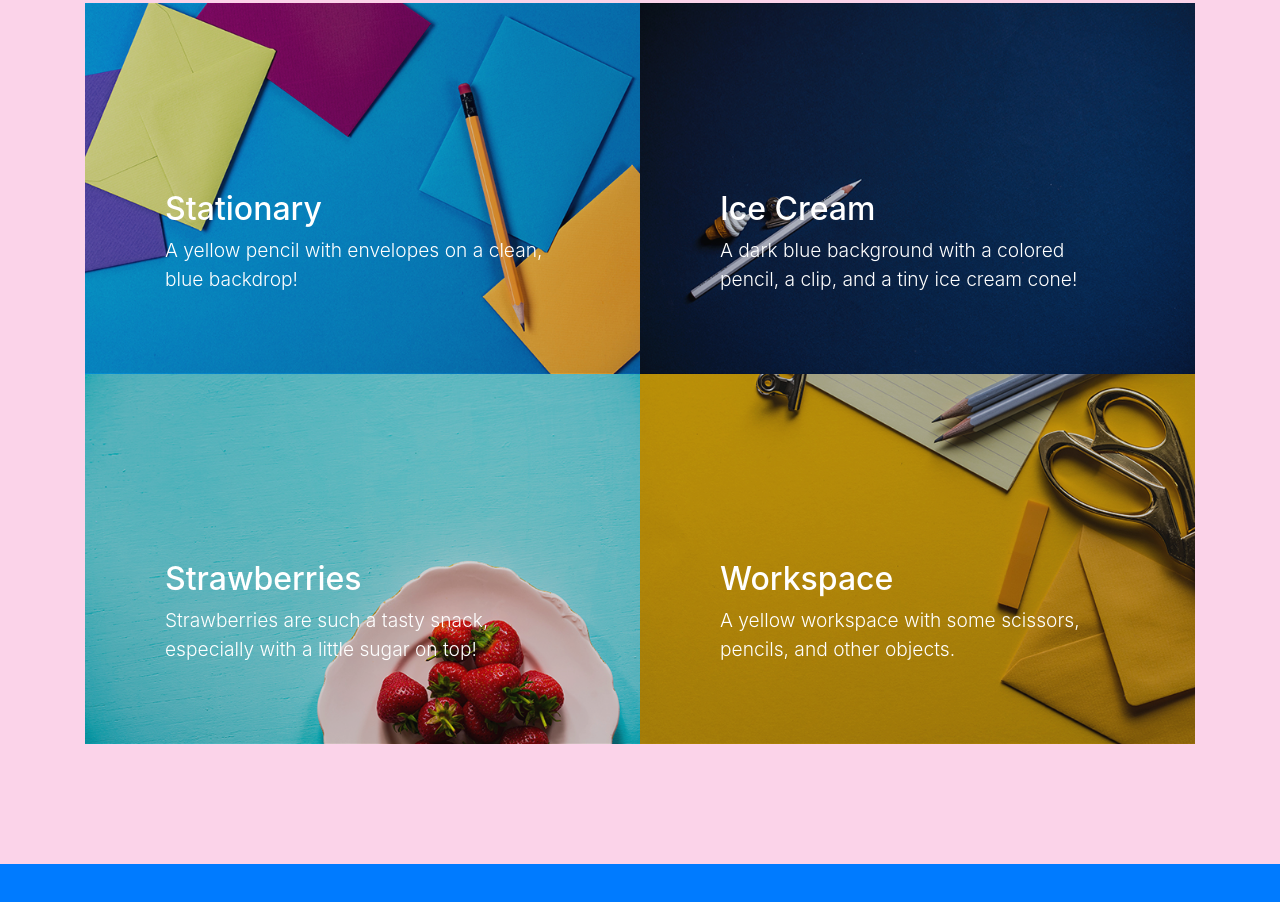
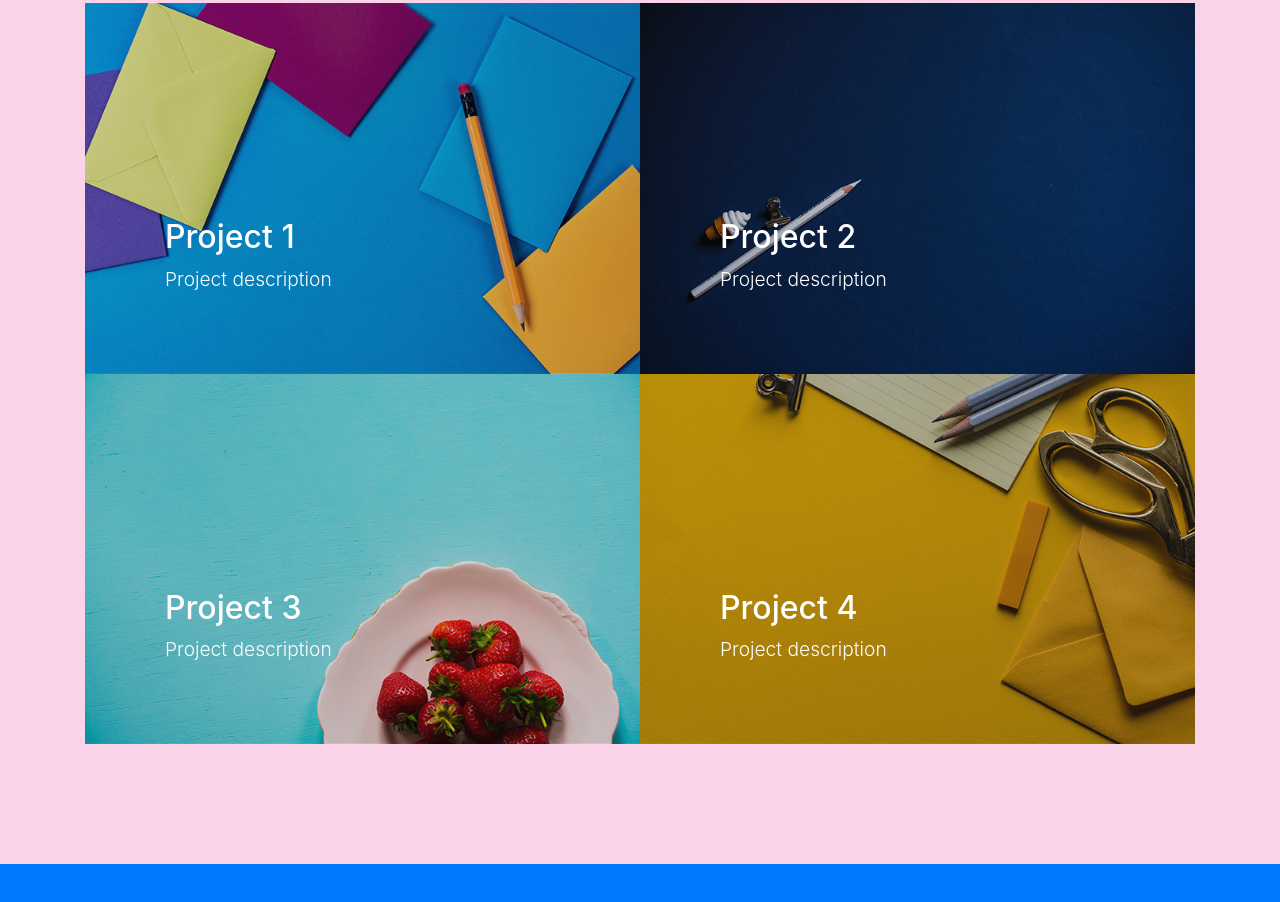
Before and after one commit to QJMTech/QJMTech.github.io, a website with bundled scripts: page index.html in a window 1280 px wide. Shown: the part 3039-3941 px from the top of the page. Built offline with nearby package versions, Linux system fonts and the light colour scheme.

Commit message:
Updated project templates to be filled in future

```diff
--- a/index.html
+++ b/index.html
@@ -150,8 +150,8 @@
           <a class="portfolio-item" href="#!">
             <div class="caption">
               <div class="caption-content">
-                <div class="h2">Stationary</div>
-                <p class="mb-0">A yellow pencil with envelopes on a clean, blue backdrop!</p>
+                <div class="h2">Project 1</div>
+                <p class="mb-0">Project description</p>
               </div>
             </div>
             <img class="img-fluid" src="img/portfolio-1.jpg" alt="">
@@ -161,8 +161,8 @@
           <a class="portfolio-item" href="#!">
             <div class="caption">
               <div class="caption-content">
-                <div class="h2">Ice Cream</div>
-                <p class="mb-0">A dark blue background with a colored pencil, a clip, and a tiny ice cream cone!</p>
+                <div class="h2">Project 2</div>
+                <p class="mb-0">Project description</p>
               </div>
             </div>
             <img class="img-fluid" src="img/portfolio-2.jpg" alt="">
@@ -172,8 +172,8 @@
           <a class="portfolio-item" href="#!">
             <div class="caption">
               <div class="caption-content">
-                <div class="h2">Strawberries</div>
-                <p class="mb-0">Strawberries are such a tasty snack, especially with a little sugar on top!</p>
+                <div class="h2">Project 3</div>
+                <p class="mb-0">Project description</p>
               </div>
             </div>
             <img class="img-fluid" src="img/portfolio-3.jpg" alt="">
@@ -183,8 +183,8 @@
           <a class="portfolio-item" href="#!">
             <div class="caption">
               <div class="caption-content">
-                <div class="h2">Workspace</div>
-                <p class="mb-0">A yellow workspace with some scissors, pencils, and other objects.</p>
+                <div class="h2">Project 4</div>
+                <p class="mb-0">Project description</p>
               </div>
             </div>
             <img class="img-fluid" src="img/portfolio-4.jpg" alt="">
```
